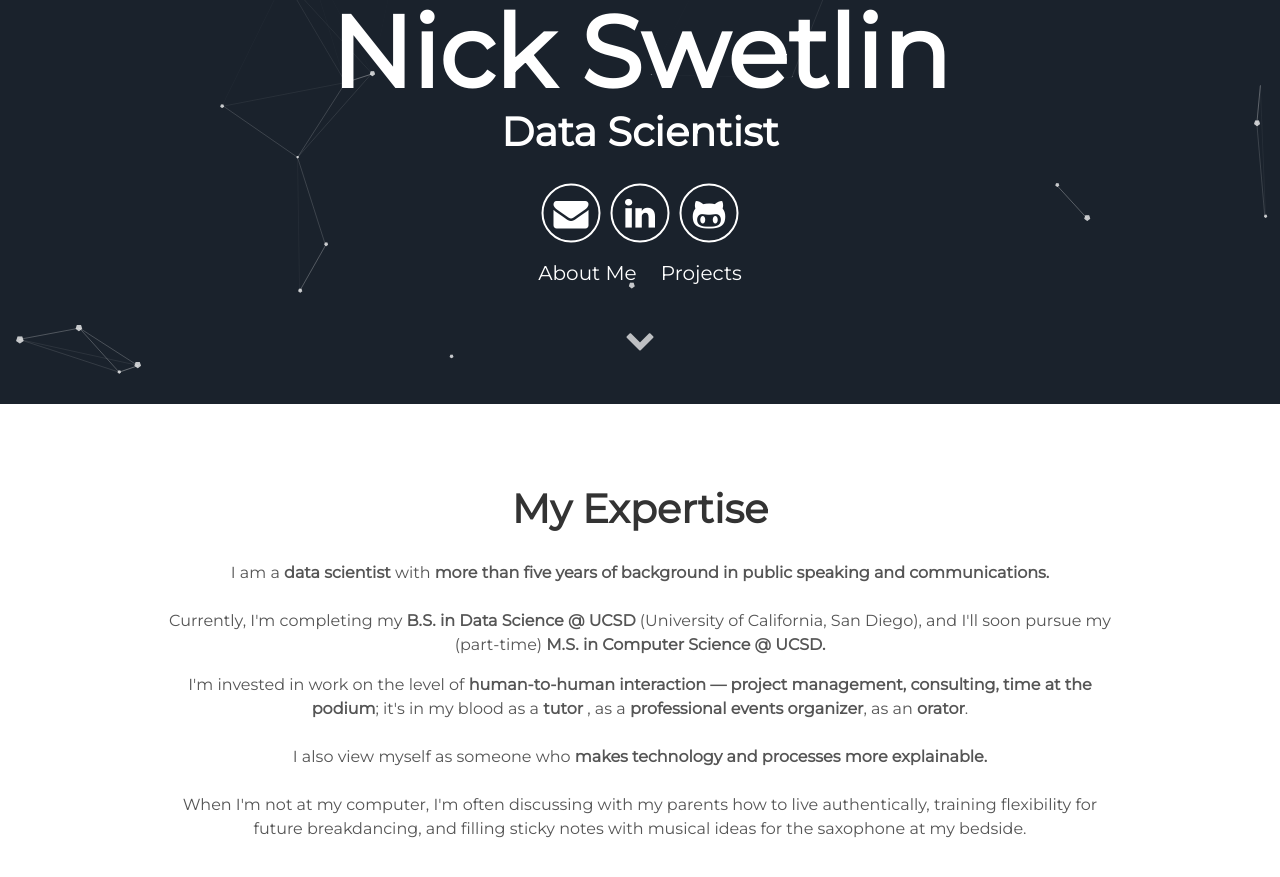
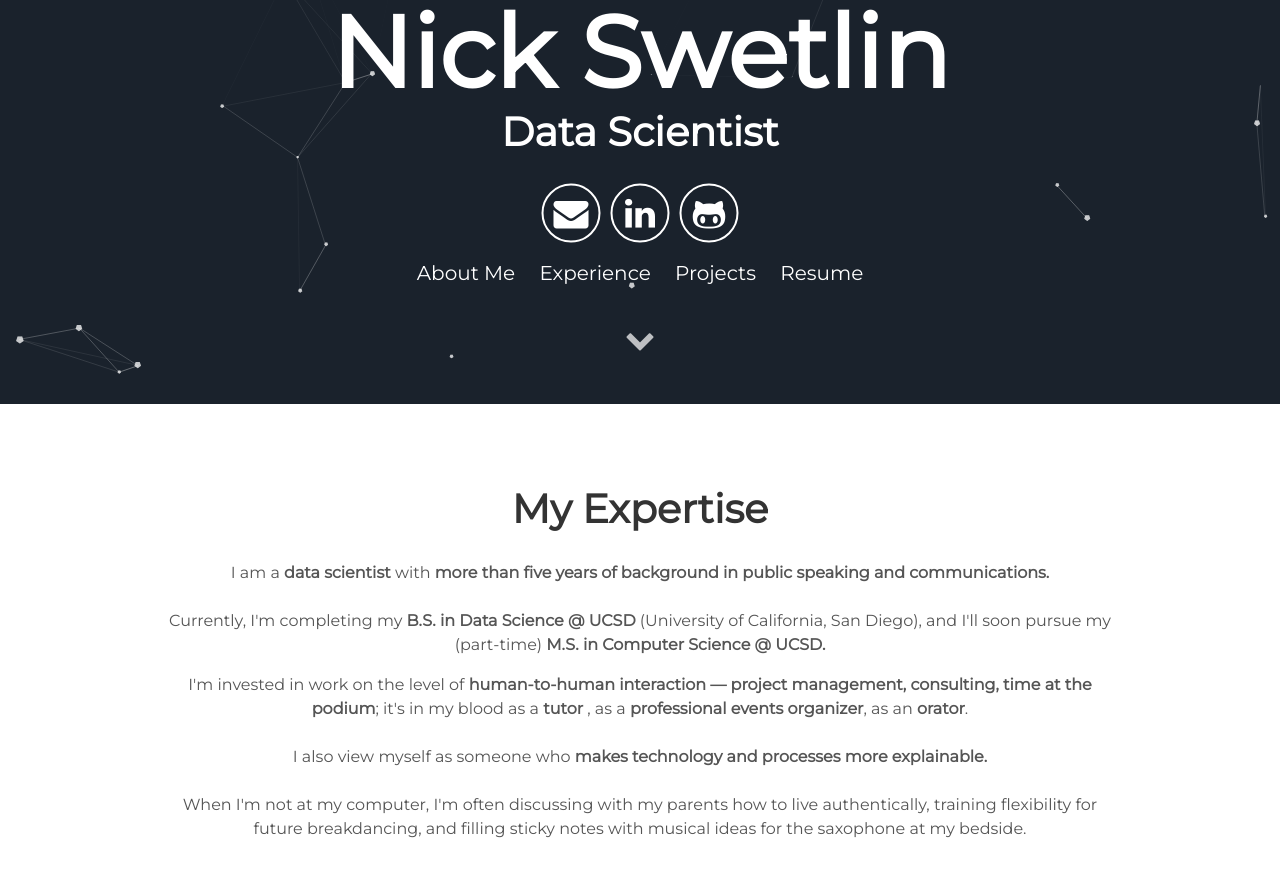
Before and after one commit to nickswetlin/nickswetlin, a Jekyll site: the page built from index.html, in a window 1280 px wide and 900 px high, scrolled down 496 px. Shown: the top 877 px of the window. Built offline with Jekyll 4.4.1, drawn with Linux system fonts in a browser that asks for light colours.

Commit message:
configure resume and new header

```diff
--- a/_includes/experience.html
+++ b/_includes/experience.html
@@ -1,4 +1,4 @@
-<div class="user-details">
+<div class="user-details" id="experience">
     <h1> Experience </h1>
     <p>See my full <a href="./assets/docs/resume"><b>full resume</b></a>.</p>
   </div>
--- a/_includes/header.html
+++ b/_includes/header.html
@@ -13,7 +13,9 @@
       </div>
       <div class="header-links">
         <a class="link" href="#about" data-scroll>About Me</a>
+        <a class="link" href="#experience" data-scroll>Experience</a>
         <a class="link" href="#projects" data-scroll>Projects</a>
+        <a class="link" href="./assets/docs/resume.pdf" data-scroll>Resume</a>
       </div>
   </div>
   <a class="down" href="#about" data-scroll><i class="icon fa fa-chevron-down" aria-hidden="true"></i></a>
--- a/_includes/projects.html
+++ b/_includes/projects.html
@@ -1,4 +1,4 @@
-<div class="user-details">
+<div class="user-details" id="projects">
   <h1> Featured Projects </h1>
 </div>
 <div class="user-projects">
--- a/_layouts/default.html
+++ b/_layouts/default.html
@@ -8,7 +8,7 @@
         {% include about.html %}
       </section>
 
-      <section id="projects">
+      <section>
         {% include experience.html %}
         {% include projects.html %}
       </section>
```
Also changed, not shown: 1 other file.
